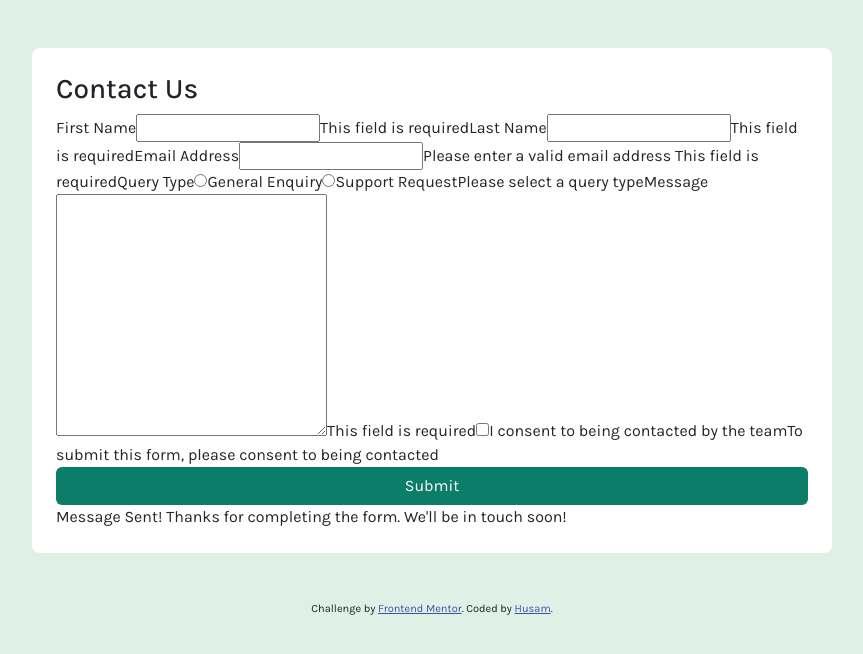
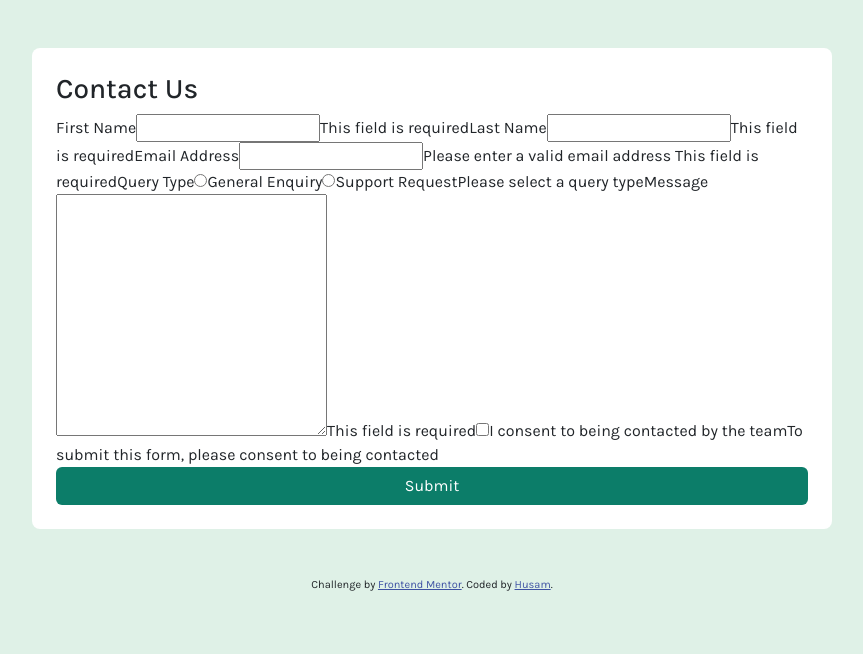
Before and after one commit to husamXA1/contact-form, a React (Vite) app: page / in a window 1280 px wide. Shown: the top 654 px of the page, without its empty margins (208-1071 px from the left). Built offline with nearby package versions, Linux system fonts and the light colour scheme; the HTML template or start-up script is replaced by a standard one.

Commit message:
extracted success message as a separate component

```diff
--- a/src/components/ContactForm.tsx
+++ b/src/components/ContactForm.tsx
@@ -1,3 +1,5 @@
+import SuccessMessage from './SuccessMessage'
+
 export default function ContactForm() {
     return (
         <div className="contact-form container p-4 rounded-3 my-5">
@@ -34,8 +36,7 @@ export default function ContactForm() {
 
             <button className="btn w-100">Submit</button>
 
-            Message Sent!
-            Thanks for completing the form. We'll be in touch soon!
+            { false && <SuccessMessage /> }
 
         </div>
     )
--- /dev/null
+++ b/src/components/SuccessMessage.tsx
@@ -0,0 +1,8 @@
+export default function SuccessMessage() {
+    return (
+        <div className="success-message">
+            Message Sent!
+            Thanks for completing the form. We'll be in touch soon!
+        </div>
+    )
+}
```
